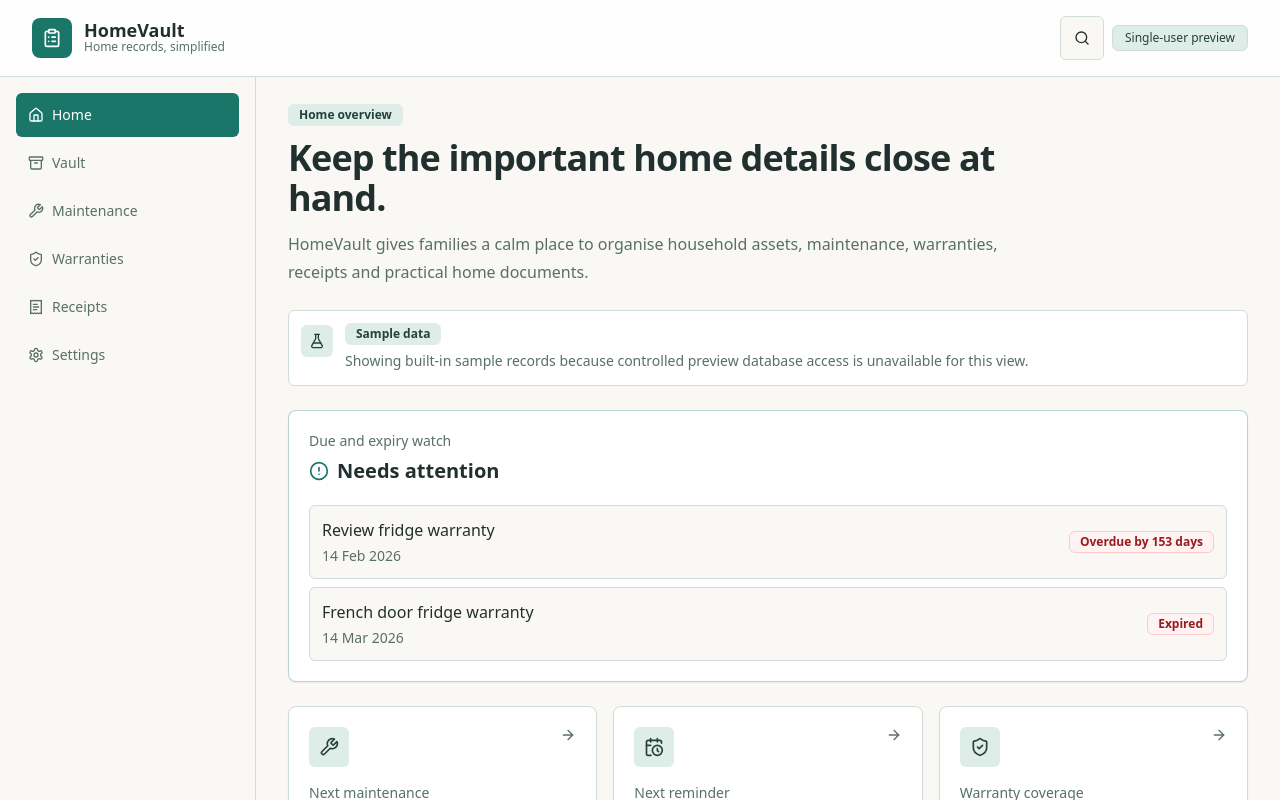
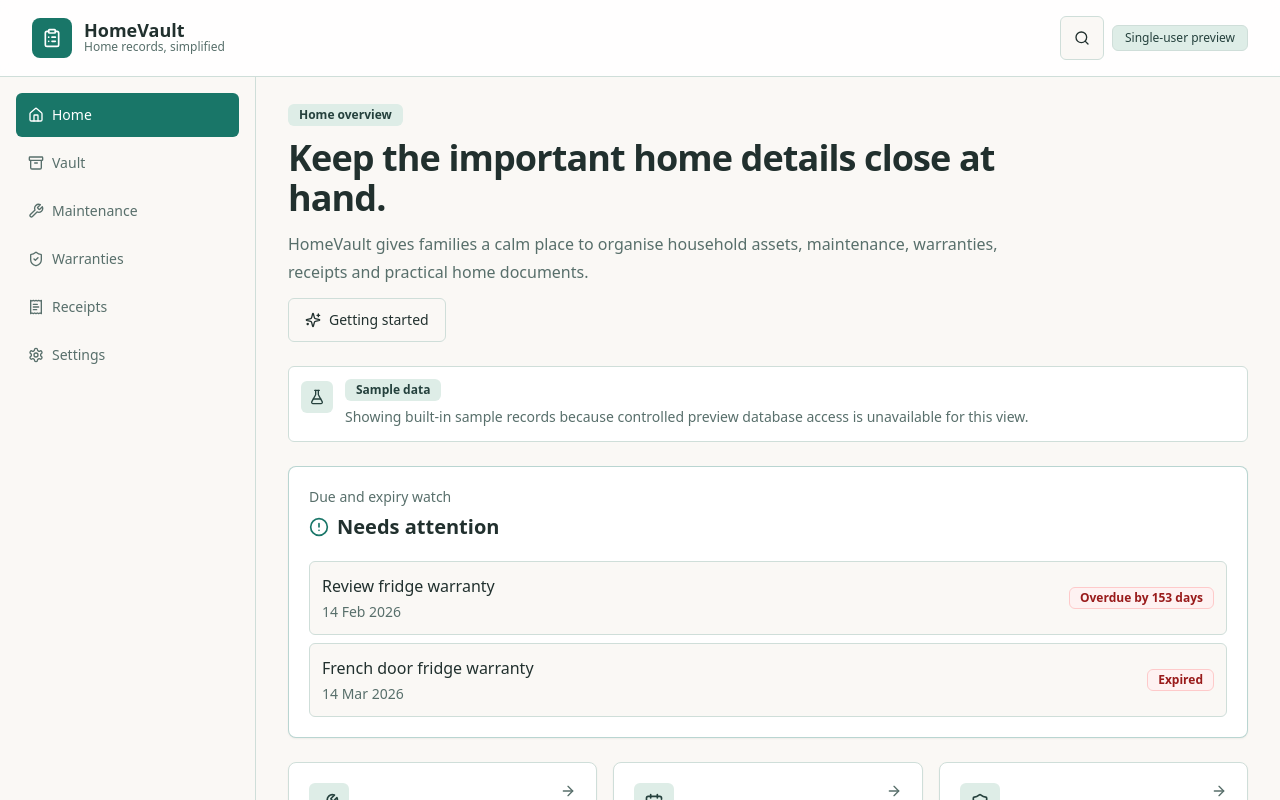
Before and after one commit to LatinMaestro/HomeVault, a Next.js app: page / in a window 1280 px wide. Shown: the top 800 px of the page. Built offline with nearby package versions, Linux system fonts and the light colour scheme; no server answers.

Commit message:
feat: link household setup guide

```diff
--- a/src/app/page.tsx
+++ b/src/app/page.tsx
@@ -1,10 +1,11 @@
 import Link from "next/link";
-import { ArrowRight, CalendarClock, CircleAlert, ClipboardCheck, Home, ReceiptText, ShieldCheck, Wrench } from "lucide-react";
+import { ArrowRight, CalendarClock, CircleAlert, ClipboardCheck, Home, ReceiptText, ShieldCheck, Sparkles, Wrench } from "lucide-react";
 
 import { AppShell } from "@/components/app-shell";
 import { DataSourceNote } from "@/components/data-source-note";
 import { DateStatusBadge } from "@/components/date-status-badge";
 import { Badge } from "@/components/ui/badge";
+import { Button } from "@/components/ui/button";
 import { Card, CardContent, CardDescription, CardHeader, CardTitle } from "@/components/ui/card";
 import { getDateStatus } from "@/lib/date-status";
 import { getHomeDashboard } from "@/lib/home-data";
@@ -104,6 +105,12 @@ export default async function HomePage() {
               HomeVault gives families a calm place to organise household assets,
               maintenance, warranties, receipts and practical home documents.
             </p>
+            <Button asChild variant="outline">
+              <Link href="/getting-started">
+                <Sparkles className="h-4 w-4" aria-hidden="true" />
+                Getting started
+              </Link>
+            </Button>
           </div>
         </div>
 
```
